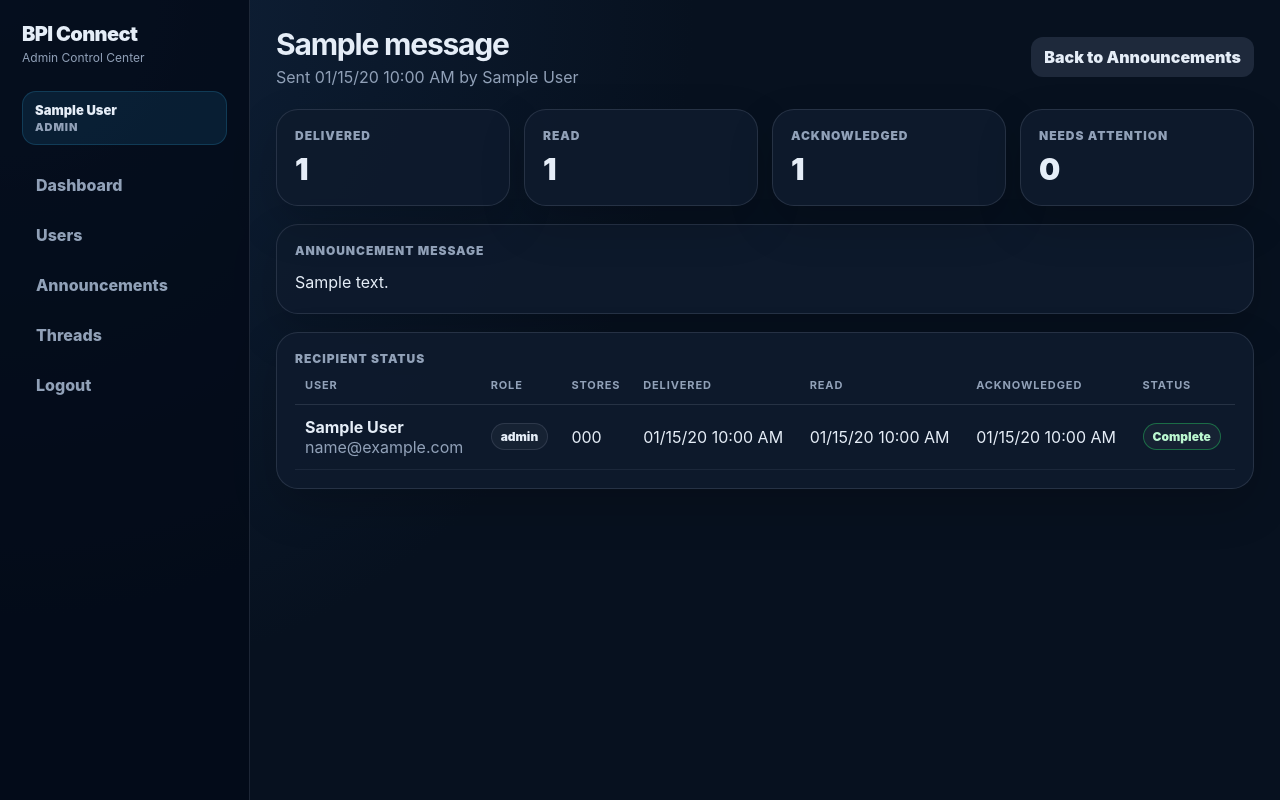
After one commit to zilbervlad/bpi-connect, a Flask app: page /admin/announcements/1 in a window 1280 px wide. The commit adds this page. Run offline with Flask 3, Linux system fonts and the light colour scheme; the visitor is signed in with stand-in values (Sample User, id 1); tables that the repository leaves empty hold one stand-in row (values such as "Sample post").

Commit message:
Add announcement acknowledgement detail page

```diff
--- a/api/app/admin_web.py
+++ b/api/app/admin_web.py
@@ -344,6 +344,41 @@ def announcements():
     return render_template("admin/announcements.html", announcements=rows, stats=stats)
 
 
+
+@admin_web_bp.route("/announcements/<int:message_id>")
+@admin_required
+def announcement_detail(message_id):
+    message = Message.query.get_or_404(message_id)
+
+    recipients = (
+        MessageRecipient.query
+        .filter_by(message_id=message.id)
+        .join(User)
+        .order_by(User.name.asc())
+        .all()
+    )
+
+    delivered_count = len(recipients)
+    read_count = sum(1 for row in recipients if row.read_at)
+    acked_count = sum(1 for row in recipients if row.acknowledged_at)
+    unread_count = sum(1 for row in recipients if not row.read_at)
+    pending_ack_count = sum(
+        1 for row in recipients
+        if message.requires_ack and not row.acknowledged_at
+    )
+
+    return render_template(
+        "admin/announcement_detail.html",
+        message=message,
+        recipients=recipients,
+        delivered_count=delivered_count,
+        read_count=read_count,
+        acked_count=acked_count,
+        unread_count=unread_count,
+        pending_ack_count=pending_ack_count,
+    )
+
+
 @admin_web_bp.route("/threads")
 @admin_required
 def threads():
--- /dev/null
+++ b/api/app/templates/admin/announcement_detail.html
@@ -0,0 +1,83 @@
+{% extends "admin/base.html" %}
+{% block title %}Announcement Detail · BPI Connect Admin{% endblock %}
+
+{% block content %}
+<div class="topbar">
+  <div>
+    <h1>{{ message.title }}</h1>
+    <div class="subtitle">
+      Sent {{ message.created_at|fmt_dt }} by {{ message.sender.name if message.sender else "—" }}
+    </div>
+  </div>
+  <a class="btn" href="{{ url_for('admin_web.announcements') }}">Back to Announcements</a>
+</div>
+
+<div class="grid">
+  <div class="card">
+    <div class="metric">Delivered</div>
+    <div class="metric-value">{{ delivered_count }}</div>
+  </div>
+  <div class="card">
+    <div class="metric">Read</div>
+    <div class="metric-value">{{ read_count }}</div>
+  </div>
+  <div class="card">
+    <div class="metric">Acknowledged</div>
+    <div class="metric-value">{{ acked_count }}</div>
+  </div>
+  <div class="card">
+    <div class="metric">Needs Attention</div>
+    <div class="metric-value">{{ pending_ack_count if message.requires_ack else unread_count }}</div>
+  </div>
+</div>
+
+<div class="section card">
+  <div class="metric">Announcement Message</div>
+  <div style="margin-top: 12px; white-space: pre-wrap; line-height: 1.55;">{{ message.body }}</div>
+</div>
+
+<div class="section card">
+  <div class="metric">Recipient Status</div>
+  <table>
+    <thead>
+      <tr>
+        <th>User</th>
+        <th>Role</th>
+        <th>Stores</th>
+        <th>Delivered</th>
+        <th>Read</th>
+        <th>Acknowledged</th>
+        <th>Status</th>
+      </tr>
+    </thead>
+    <tbody>
+      {% for row in recipients %}
+        {% set needs_ack = message.requires_ack and not row.acknowledged_at %}
+        {% set unread = not row.read_at %}
+        <tr>
+          <td>
+            <strong>{{ row.user.name if row.user else "—" }}</strong><br>
+            <span class="muted">{{ row.user.email if row.user else "—" }}</span>
+          </td>
+          <td>
+            <span class="pill">{{ row.user.role if row.user else "—" }}</span>
+          </td>
+          <td>{{ row.user|stores_display if row.user else "—" }}</td>
+          <td>{{ row.delivered_at|fmt_dt }}</td>
+          <td>{{ row.read_at|fmt_dt }}</td>
+          <td>{{ row.acknowledged_at|fmt_dt }}</td>
+          <td>
+            {% if needs_ack %}
+              <span class="pill" style="border-color: rgba(239,68,68,.45); color:#fecaca;">Needs ACK</span>
+            {% elif unread %}
+              <span class="pill" style="border-color: rgba(245,158,11,.45); color:#fde68a;">Unread</span>
+            {% else %}
+              <span class="pill" style="border-color: rgba(34,197,94,.45); color:#bbf7d0;">Complete</span>
+            {% endif %}
+          </td>
+        </tr>
+      {% endfor %}
+    </tbody>
+  </table>
+</div>
+{% endblock %}
```
Also changed, not shown: api/app/templates/admin/announcements.html (+6 -1 lines).
